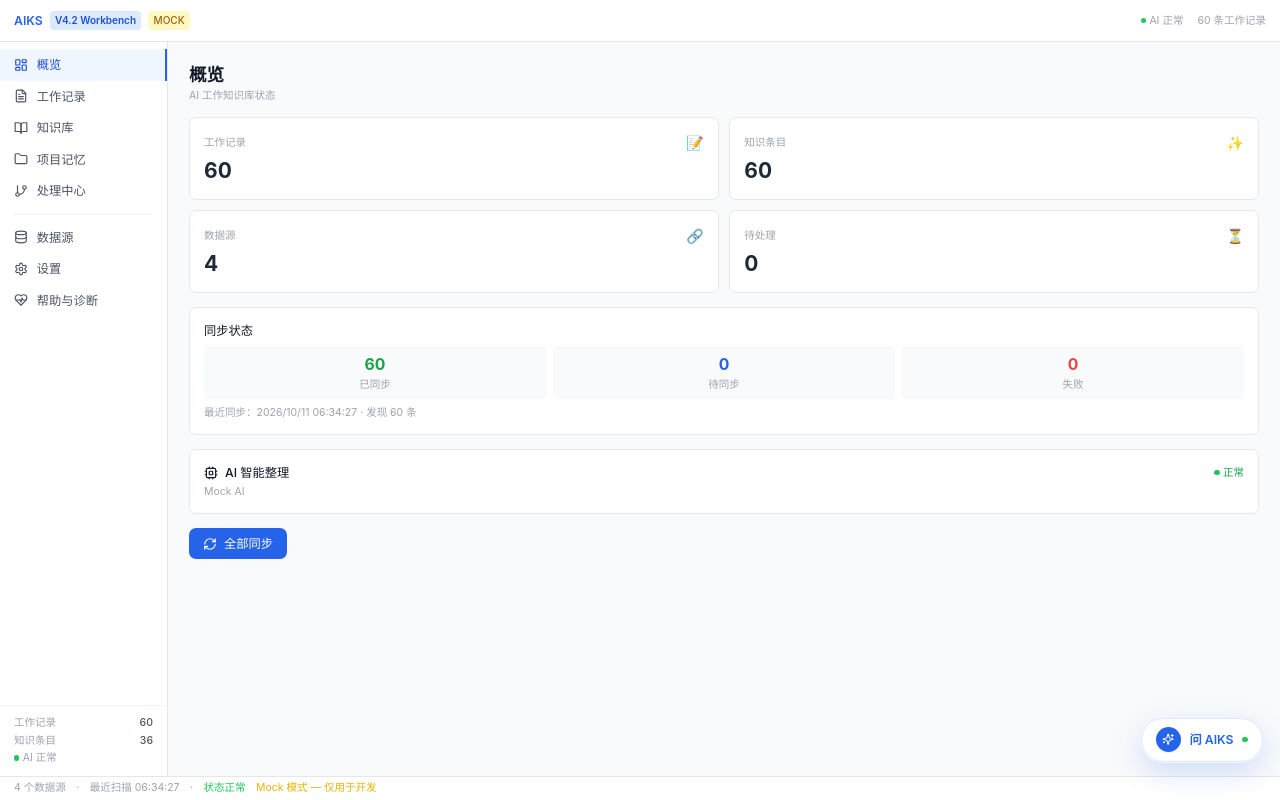
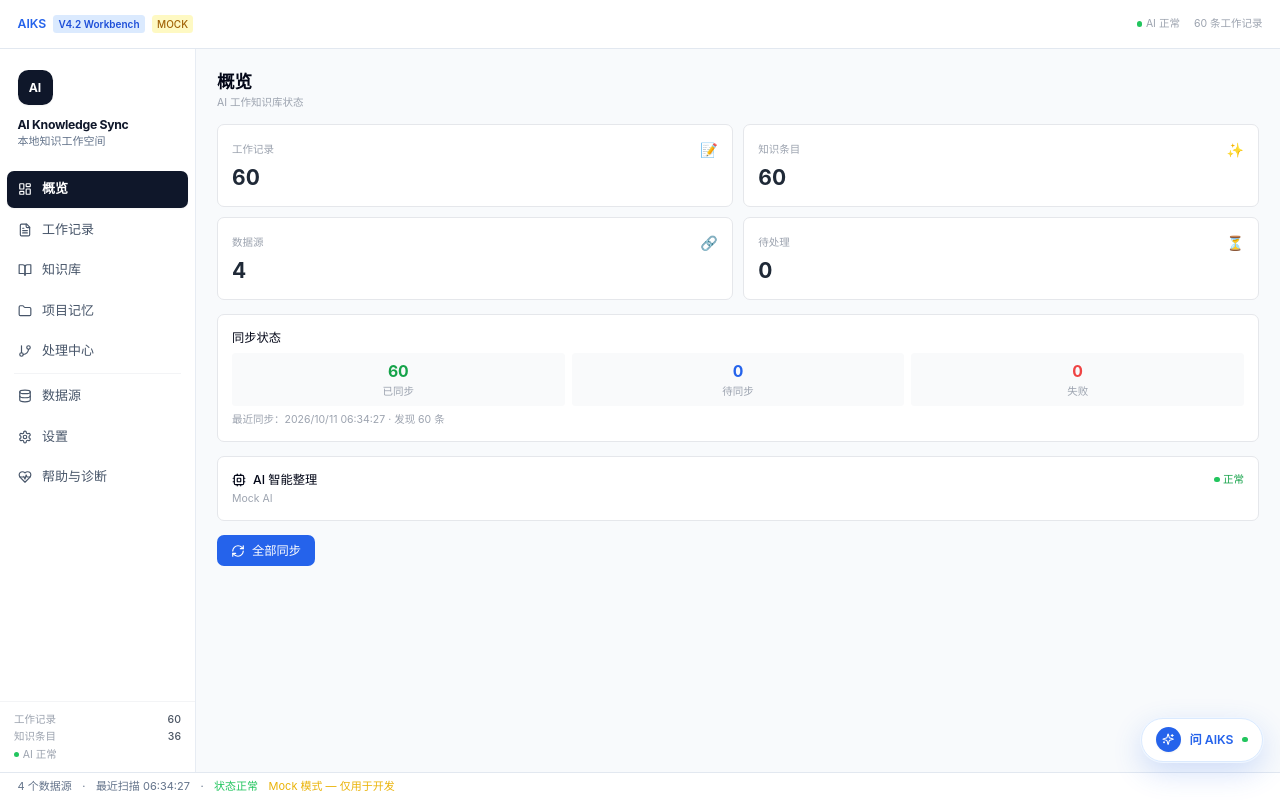
Before and after one commit to Sunan869/aiks, a React (Vite) app in the folder apps/aiks-desktop/: page / in a window 1280 px wide. Built offline with nearby package versions, Linux system fonts and the light colour scheme.

Commit message:
feat(ui): unify workspace shell and refresh processing and source layouts

```diff
--- a/apps/aiks-desktop/src/App.tsx
+++ b/apps/aiks-desktop/src/App.tsx
@@ -198,8 +198,8 @@ export default function App() {
 
   return (
     <>
-      <div className="flex h-screen flex-col overflow-hidden bg-gray-50 text-gray-900 dark:bg-gray-900 dark:text-gray-100">
-        <div className="flex h-12 flex-shrink-0 items-center justify-between border-b border-gray-200 bg-white px-4 dark:border-gray-700 dark:bg-gray-800">
+      <div className="aiks-app-shell flex h-screen flex-col overflow-hidden bg-slate-50 text-slate-950 dark:bg-slate-950 dark:text-slate-100">
+        <div className="flex h-14 flex-shrink-0 items-center justify-between border-b border-slate-200 bg-white/95 px-5 dark:border-slate-800 dark:bg-slate-950">
           <div className="flex items-center gap-2">
             <span className="text-sm font-semibold text-blue-600 dark:text-blue-400">AIKS</span>
             <span className="rounded bg-blue-100 px-1.5 py-0.5 text-[10px] font-semibold text-blue-700 dark:bg-blue-900/30 dark:text-blue-300">V4.2 Workbench</span>
@@ -214,10 +214,10 @@ export default function App() {
 
         <div className="flex flex-1 overflow-hidden">
           <Sidebar page={nav.page} onNavigate={navigate} sessionCount={sessionCount} knowledgeCount={knowledgeCount} aiHealthy={aiStatus?.healthy ?? false} />
-          <main className="flex-1 overflow-auto bg-gray-50 dark:bg-gray-900">{renderMain()}</main>
+          <main className="aiks-main-scroll flex-1 overflow-auto bg-slate-50 dark:bg-slate-950">{renderMain()}</main>
         </div>
 
-        <div className="flex h-7 flex-shrink-0 items-center gap-3 border-t border-gray-200 bg-white px-4 text-xs text-gray-400 dark:border-gray-700 dark:bg-gray-800">
+        <div className="flex h-8 flex-shrink-0 items-center gap-3 border-t border-slate-200 bg-white px-5 text-[11px] text-slate-500 dark:border-slate-800 dark:bg-slate-950">
           {fullStatus && <><span>{Object.values(fullStatus.scan_by_source).filter(v => v > 0).length} 个数据源</span><span>·</span><span>{fullStatus.last_sync_at ? `最近扫描 ${new Date(fullStatus.last_sync_at).toLocaleTimeString("zh-CN")}` : "尚未扫描"}</span><span>·</span><span className={isHealthy ? "text-green-500" : "text-yellow-500"}>{isHealthy ? "状态正常" : "有待处理项"}</span></>}
           {isMock && <span className="text-yellow-500">Mock 模式 — 仅用于开发</span>}
 
--- a/apps/aiks-desktop/src/components/Sidebar.tsx
+++ b/apps/aiks-desktop/src/components/Sidebar.tsx
@@ -44,10 +44,11 @@ function NavButton({ item, page, onNavigate }: { item: NavItem; page: Page; onNa
   return (
     <button
       onClick={() => onNavigate(item.id)}
-      className={`w-full flex items-center gap-2.5 px-4 py-2 text-sm transition-colors ${
+      aria-current={isActive ? "page" : undefined}
+      className={`mx-2 flex w-[calc(100%-1rem)] items-center gap-3 rounded-lg px-3 py-2.5 text-left text-[13px] transition-all focus-visible:outline-none focus-visible:ring-2 focus-visible:ring-sky-500 ${
         isActive
-          ? "bg-blue-50 dark:bg-blue-900/30 text-blue-700 dark:text-blue-300 font-medium border-r-2 border-blue-600"
-          : "text-gray-600 dark:text-gray-400 hover:bg-gray-50 dark:hover:bg-gray-700"
+          ? "bg-slate-900 text-white font-semibold shadow-sm dark:bg-sky-500/15 dark:text-sky-200"
+          : "text-slate-600 dark:text-slate-400 hover:bg-slate-100 hover:text-slate-950 dark:hover:bg-slate-800 dark:hover:text-slate-100"
       }`}
     >
       <Icon className="w-4 h-4 flex-shrink-0" />
@@ -58,8 +59,9 @@ function NavButton({ item, page, onNavigate }: { item: NavItem; page: Page; onNa
 
 export default function Sidebar({ page, onNavigate, sessionCount, knowledgeCount, aiHealthy }: Props) {
   return (
-    <div className="w-48 flex-shrink-0 flex flex-col bg-white dark:bg-gray-800 border-r border-gray-200 dark:border-gray-700">
-      <nav className="flex-1 py-2">
+    <aside className="flex w-56 flex-shrink-0 flex-col border-r border-slate-200/80 bg-white/95 dark:border-slate-800 dark:bg-slate-950" aria-label="主导航">
+      <div className="px-5 pb-4 pt-6"><div className="flex h-10 w-10 items-center justify-center rounded-xl bg-slate-900 text-sm font-bold text-white shadow-sm dark:bg-sky-600">AI</div><div className="mt-3 text-sm font-bold tracking-tight text-slate-900 dark:text-white">AI Knowledge Sync</div><div className="text-[11px] text-slate-500">本地知识工作空间</div></div>
+      <nav className="flex-1 space-y-1 overflow-y-auto py-2" aria-label="功能导航">
         {mainNavItems.map((item) => (
           <NavButton key={item.id} item={item} page={page} onNavigate={onNavigate} />
         ))}
@@ -85,6 +87,6 @@ export default function Sidebar({ page, onNavigate, sessionCount, knowledgeCount
           <span className="text-xs">{aiHealthy ? "AI 正常" : "AI 不可用"}</span>
         </div>
       </div>
-    </div>
+    </aside>
   );
 }
--- a/apps/aiks-desktop/src/index.css
+++ b/apps/aiks-desktop/src/index.css
@@ -46,3 +46,17 @@ body {
   .memory-panel h2 { @apply text-base font-semibold tracking-tight text-slate-900 dark:text-slate-100; }
   .memory-panel button { @apply transition-colors focus-visible:outline-none focus-visible:ring-2 focus-visible:ring-blue-500 focus-visible:ring-offset-2; }
 }
+
+
+/* AIKS shared workspace visual foundations. These styles deliberately do not
+   override embedded SiYuan webview content or change application behavior. */
+@layer components {
+  .aiks-page-shell { @apply mx-auto w-full max-w-7xl space-y-5 p-4 sm:p-6; }
+  .aiks-surface { @apply rounded-xl border border-slate-200 bg-white p-5 shadow-sm dark:border-slate-800 dark:bg-slate-900; }
+  .aiks-app-shell button { @apply focus-visible:outline-none focus-visible:ring-2 focus-visible:ring-sky-500 focus-visible:ring-offset-2 dark:focus-visible:ring-offset-slate-950; }
+  .aiks-main-scroll input:not([type="checkbox"]):not([type="radio"]),
+  .aiks-main-scroll select,
+  .aiks-main-scroll textarea { @apply min-h-[36px] rounded-lg border-slate-300 bg-white text-slate-900 shadow-sm transition-colors focus:border-sky-500 focus:outline-none focus:ring-2 focus:ring-sky-500/20 dark:border-slate-700 dark:bg-slate-900 dark:text-slate-100; }
+  .aiks-main-scroll input[type="date"] { color-scheme: light; }
+  .dark .aiks-main-scroll input[type="date"] { color-scheme: dark; }
+}
--- a/apps/aiks-desktop/src/pages/ProcessingPage.tsx
+++ b/apps/aiks-desktop/src/pages/ProcessingPage.tsx
@@ -156,10 +156,10 @@ export default function ProcessingPage({ onViewDetail, onViewSession }: Props) {
     : runs.filter(r => r.status === "READY");
 
   return (
-    <div className="p-6">
+    <div className="aiks-page-shell">
       <div className="flex items-center justify-between mb-4">
         <div>
-          <h1 className="text-lg font-semibold text-gray-900 dark:text-gray-100">处理中心</h1>
+          <h1 className="text-2xl font-bold tracking-tight text-slate-900 dark:text-slate-50">处理中心</h1>
           <p className="text-sm text-gray-500 mt-0.5">知识处理流水线状态</p>
         </div>
         <div className="flex items-center gap-3">
--- a/apps/aiks-desktop/src/pages/SourcesPage.tsx
+++ b/apps/aiks-desktop/src/pages/SourcesPage.tsx
@@ -51,7 +51,7 @@ function SourceCard({ source, count, diagnostics, refresh }: { source: SourceDes
   const status = sourceStatusPresentation(source);
   const hasDetails = Boolean(source.message?.trim()) || diagnostics.length > 0;
   return (
-    <section className="rounded-lg border border-gray-200 bg-white p-4 dark:border-gray-700 dark:bg-gray-800">
+    <section className="aiks-surface group transition-shadow hover:shadow-md">
       <div className="flex items-center justify-between gap-3">
         <h2 className="text-sm font-semibold">{source.display_name}</h2>
         <span className={`text-xs font-medium ${STATUS_TONE_CLASS[status.tone]}`}>{status.label}</span>
@@ -102,10 +102,10 @@ function SourceCard({ source, count, diagnostics, refresh }: { source: SourceDes
 
 export default function SourcesPage({ fullStatus }: Props) {
   const { sources, loading, error, refresh } = useSourceCatalog();
-  return <div className="w-full min-w-0 p-6">
-    <div className="mb-6 flex items-start justify-between gap-3"><div><h1 className="text-xl font-semibold">数据源</h1><p className="mt-1 text-xs text-gray-500">统一管理 AI 工具本地会话来源；健康状态不由会话数量推断。</p></div><button type="button" onClick={() => void refresh()} disabled={loading} className="rounded border border-gray-200 px-3 py-1.5 text-xs dark:border-gray-600">刷新状态</button></div>
+  return <div className="aiks-page-shell w-full min-w-0">
+    <div className="mb-6 flex items-start justify-between gap-3"><div><h1 className="text-2xl font-bold tracking-tight">数据源</h1><p className="mt-1 text-xs text-gray-500">统一管理 AI 工具本地会话来源；健康状态不由会话数量推断。</p></div><button type="button" onClick={() => void refresh()} disabled={loading} className="rounded border border-gray-200 px-3 py-1.5 text-xs dark:border-gray-600">刷新状态</button></div>
     {error && <p role="alert" className="mb-4 text-sm text-red-600">读取数据源目录失败：{error}</p>}
     {loading && sources.length === 0 && <p className="text-sm text-gray-500">正在读取数据源目录…</p>}
-    <div className="space-y-3">{sources.filter(source => source.configurable !== false).map(source => <SourceCard key={source.key} source={source} count={fullStatus?.scan_by_source[source.display_name] ?? 0} diagnostics={fullStatus?.provider_diagnostics?.[source.key] ?? []} refresh={refresh} />)}</div>
+    <div className="grid grid-cols-1 gap-4 xl:grid-cols-2">{sources.filter(source => source.configurable !== false).map(source => <SourceCard key={source.key} source={source} count={fullStatus?.scan_by_source[source.display_name] ?? 0} diagnostics={fullStatus?.provider_diagnostics?.[source.key] ?? []} refresh={refresh} />)}</div>
   </div>;
 }
```
